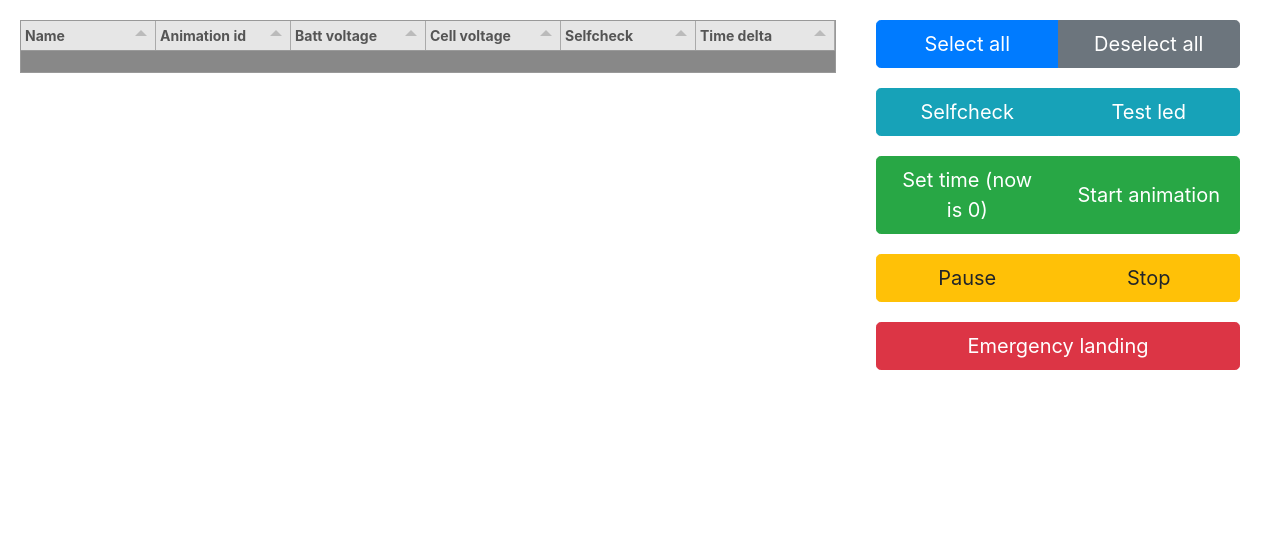
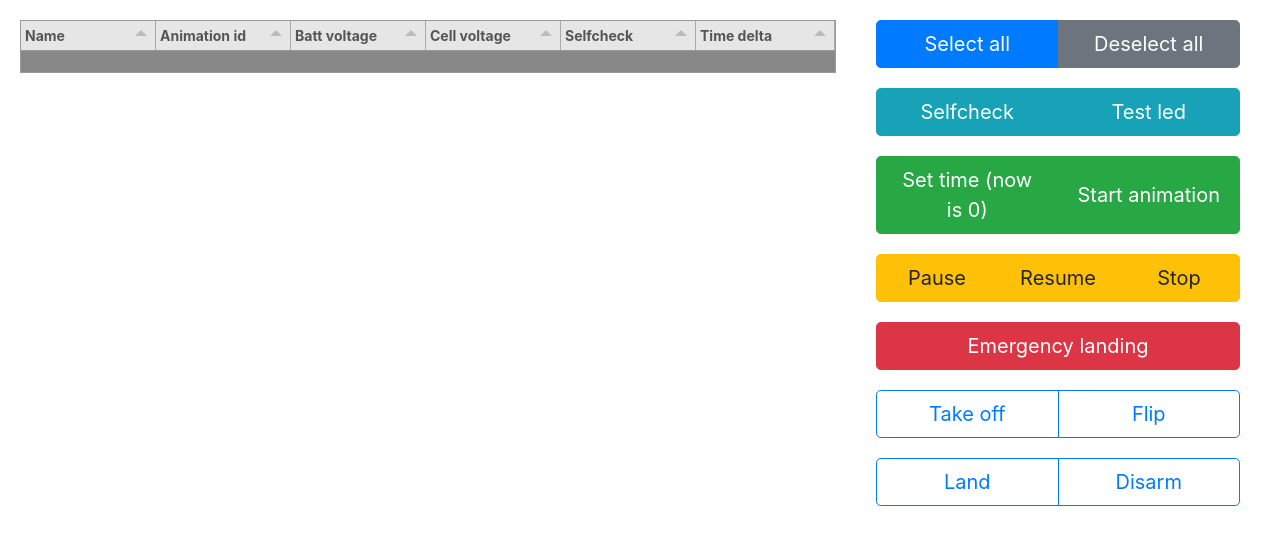
Before and after one commit to CopterExpress/clever-show, a Flask app: page / in a window 1280 px wide. Shown: the part 56-601 px from the top of the page. Run offline with Flask 2, Linux system fonts and the light colour scheme; data that the repository does not hold is empty; some libraries are stand-ins or nearby versions.

```diff
--- a/Server/app_routes/misc.py
+++ b/Server/app_routes/misc.py
@@ -1,5 +1,6 @@
 from flask import Blueprint, request, jsonify
-from web_server_models import delay, set_delay_manually, get_delay_manually
+from web_server_models import set_delay_manually, get_delay_manually, copters
+from server import Client
 
 misc_api = Blueprint('misc_api', __name__, template_folder='templates')
 
@@ -13,3 +14,57 @@ def set_delay():
 @misc_api.route('/get/delay', methods=['GET', 'POST'])
 def get_delay():
     return jsonify(get_delay_manually())
+
+
+@misc_api.route('/stop/all', methods=['GET', 'POST'])
+def stop_all():
+    Client.broadcast_message("stop")
+    return jsonify({'m': 'ok'})
+
+
+@misc_api.route('/disarm/all', methods=['GET', 'POST'])
+def disarm_all():
+    Client.broadcast_message("disarm")
+    return jsonify({'m': 'ok'})
+
+
+@misc_api.route('/land/all', methods=['GET', 'POST'])
+def land_all():
+    Client.broadcast_message("land")
+    return jsonify({'m': 'ok'})
+
+
+@misc_api.route('/flip/selected', methods=['GET', 'POST'])
+def flip_selected():
+    ip = request.args.get("ip")
+    for copter in copters:
+        if copter.ip == ip:
+            copter.client.send_message("flip")
+    return jsonify({'m': 'ok'})
+
+
+@misc_api.route('/takeoff/selected', methods=['GET', 'POST'])
+def takeoff_selected():
+    ip = request.args.get("ip")
+    for copter in copters:
+        if copter.ip == ip:
+            copter.client.send_message("takeoff")
+    return jsonify({'m': 'ok'})
+
+
+@misc_api.route('/pause/selected', methods=['GET', 'POST'])
+def pause_selected():
+    ip = request.args.get("ip")
+    for copter in copters:
+        if copter.ip == ip:
+            copter.client.send_message("pause")
+    return jsonify({'m': 'ok'})
+
+
+@misc_api.route('/resume/selected', methods=['GET', 'POST'])
+def resume_selected():
+    ip = request.args.get("ip")
+    for copter in copters:
+        if copter.ip == ip:
+            copter.client.send_message("resume")
+    return jsonify({'m': 'ok'})
--- a/Server/static/js/main.js
+++ b/Server/static/js/main.js
@@ -77,30 +77,28 @@ function deselectAll() {
     });
 }
 
-function testLedSelected() {
+function sendCommandToSelected(command) {
     spinner.style.display = 'inline-block';
     setTimeout(function () {
         table.getSelectedRows().forEach(function (element) {
             let req = new XMLHttpRequest();
-            req.open('POST', '/test_led/selected?ip=' + element._row.data.ip);
+            req.open('POST', '/' + command + '/selected?ip=' + element._row.data.ip);
             req.send();
+            element.deselect();
         });
         deselectAll();
         spinner.style.display = 'none';
     }, 20);
 }
 
-function pauseCopters() {
-
+function testLedSelected() {
+    sendCommandToSelected('test_led');
 }
 
 function stopCopters() {
-
-}
-
-
-function emLand() {
-
+    let req = new XMLHttpRequest();
+    req.open('POST', '/stop/all', false);
+    req.send();
 }
 
 function setStartTime() {
@@ -108,11 +106,57 @@ function setStartTime() {
         title: "Set animation delay",
         form: {delay: "Delay"}
     }).done(function (ui) {
-        setDelay(parseInt(ui.data.delay));
-        updateDelay();
+        if (ui.state) {
+            setDelay(parseInt(ui.data.delay));
+            updateDelay();
+        }
     });
 }
 
+function takeOff() {
+    sendCommandToSelected('takeoff');
+}
+
+function flipCopters() {
+    sendCommandToSelected('flip');
+}
+
+function land() {
+    let req = new XMLHttpRequest();
+    req.open('POST', '/land/all', false);
+    req.send();
+}
+
+function disarm() {
+    let req = new XMLHttpRequest();
+    req.open('POST', '/disarm/all', false);
+    req.send();
+}
+
+function pauseCopters() {
+    sendCommandToSelected('pause');
+}
+
+function resumeCopters() {
+    sendCommandToSelected('resume');
+}
+
+function emLand() {
+    spinner.style.display = 'inline-block';
+    setTimeout(function () {
+        let req = new XMLHttpRequest();
+        req.open('POST', '/em_land', false);
+        req.send();
+        spinner.style.display = 'none';
+    }, 20);
+}
+
 function startAnimation() {
-
+    spinner.style.display = 'inline-block';
+    setTimeout(function () {
+        let req = new XMLHttpRequest();
+        req.open('POST', '/start_animation', false);
+        req.send();
+        spinner.style.display = 'none';
+    }, 20);
 }
--- a/Server/templates/main.html
+++ b/Server/templates/main.html
@@ -28,7 +28,7 @@
                 <div class="dropdown-menu" aria-labelledby="navbarDropdown">
                     <div class="dropdown-item">
                         <label for="animationFile" class="btn">Set animation</label>
-                        <input id="animationFile" style="visibility:hidden;" type="file">
+                        <input accept=".csv" id="animationFile" style="visibility:hidden;" type="file">
                     </div>
                     <div class="dropdown-item">
                         <label for="configFile" class="btn">Set configuration</label>
@@ -36,7 +36,7 @@
                     </div>
                     <div class="dropdown-item">
                         <label for="arucoFile" class="btn">Set ArUco map</label>
-                        <input id="arucoFile" style="visibility:hidden;" type="file">
+                        <input accept=".txt" id="arucoFile" style="visibility:hidden;" type="file">
                     </div>
                 </div>
             </li>
@@ -78,10 +78,19 @@
             </div>
             <div class="btn-group">
                 <button type="button" class="btn btn-warning btn-lg" onclick="pauseCopters()">Pause</button>
+                <button type="button" class="btn btn-warning btn-lg" onclick="resumeCopters()">Resume</button>
                 <button type="button" class="btn btn-warning btn-lg" onclick="stopCopters()">Stop</button>
             </div>
             <div class="btn-group">
                 <button type="button" class="btn btn-danger btn-lg" onclick="emLand()">Emergency landing</button>
+            </div>
+            <div class="btn-group">
+                <button type="button" class="btn btn-outline-primary btn-lg" onclick="takeOff()">Take off</button>
+                <button type="button" class="btn btn-outline-primary btn-lg" onclick="flipCopters()">Flip</button>
+            </div>
+            <div class="btn-group">
+                <button type="button" class="btn btn-outline-primary btn-lg" onclick="land()">Land</button>
+                <button type="button" class="btn btn-outline-primary btn-lg" onclick="disarm()">Disarm</button>
             </div>
         </div>
         <div class="action-container"></div>
--- a/Server/web_server.py
+++ b/Server/web_server.py
@@ -1,5 +1,6 @@
 from server import Server
-from flask import Flask, render_template
+from web_server_models import copters, get_delay_manually
+from flask import Flask, render_template, jsonify, request
 from app_routes.selfcheck import selfcheck_api, refresh_copters
 from app_routes.file_sender import file_sender_api
 from app_routes.misc import misc_api
@@ -17,6 +18,20 @@ def home():
     return render_template('main.html', data=data)
 
 
+@app.route('/start_animation', methods=['GET', 'POST'])
+def resume_selected():
+    for copter in copters:
+        server.send_starttime(copter.client, get_delay_manually())
+    return jsonify({'m': 'ok'})
+
+
+@app.route('/em_land', methods=['GET', 'POST'])
+def em_land_selected():
+    for copter in copters:
+        copter.client.send_message("land")
+    return jsonify({'m': 'ok'})
+
+
 server = Server()
 server.start()
 app.run(host='0.0.0.0', debug=False)
```
Also changed, not shown: Server/app_routes/file_sender.py (+28 -10 lines), Server/static/js/file.js (+30 -2 lines).
